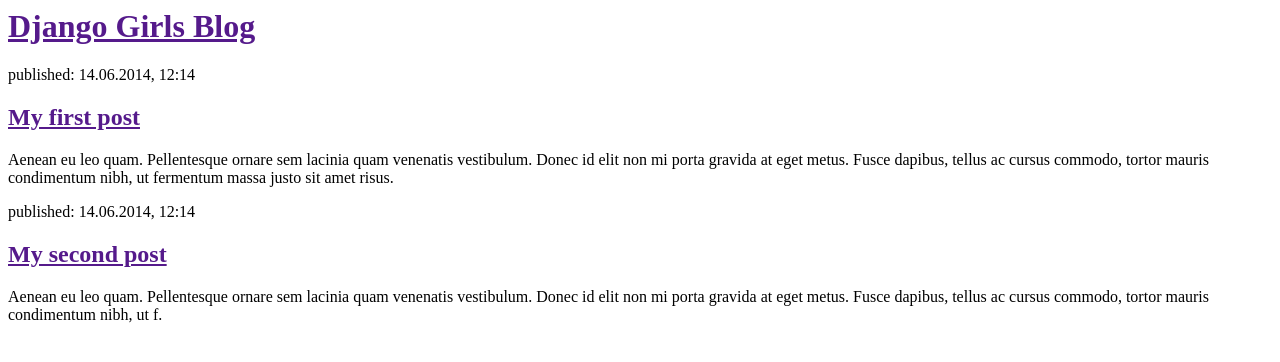
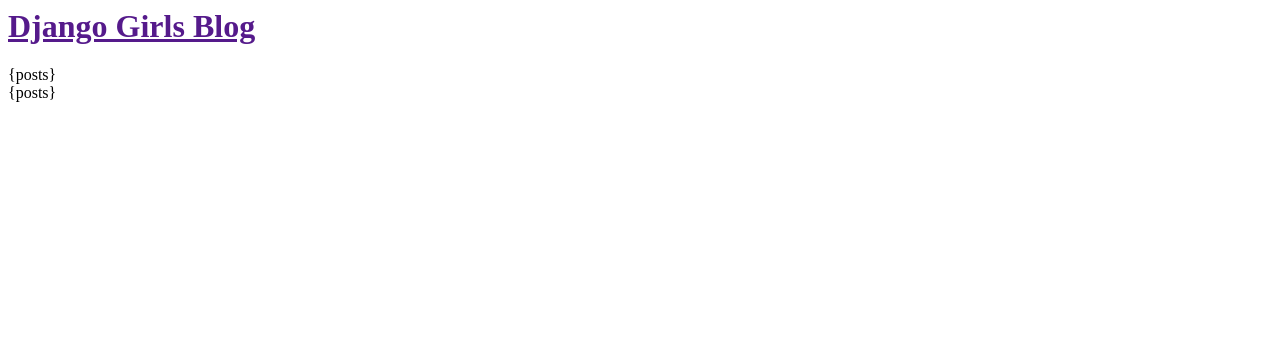
Before and after one commit to nikkimartinez/my-first-blog, a Django app: page / in a window 1280 px wide. Shown: the top 362 px of the page. Run offline with Django 3.2, Linux system fonts and the light colour scheme.

Commit message:
Updated post list html

```diff
--- a/blog/templates/blog/post_list.html
+++ b/blog/templates/blog/post_list.html
@@ -8,15 +8,11 @@
         </div>
 
         <div>
-            <p>published: 14.06.2014, 12:14</p>
-            <h2><a href="">My first post</a></h2>
-            <p>Aenean eu leo quam. Pellentesque ornare sem lacinia quam venenatis vestibulum. Donec id elit non mi porta gravida at eget metus. Fusce dapibus, tellus ac cursus commodo, tortor mauris condimentum nibh, ut fermentum massa justo sit amet risus.</p>
+            {posts}
         </div>
 
         <div>
-            <p>published: 14.06.2014, 12:14</p>
-            <h2><a href="">My second post</a></h2>
-            <p>Aenean eu leo quam. Pellentesque ornare sem lacinia quam venenatis vestibulum. Donec id elit non mi porta gravida at eget metus. Fusce dapibus, tellus ac cursus commodo, tortor mauris condimentum nibh, ut f.</p>
+            {posts}
         </div>
     </body>
 </html>
```
